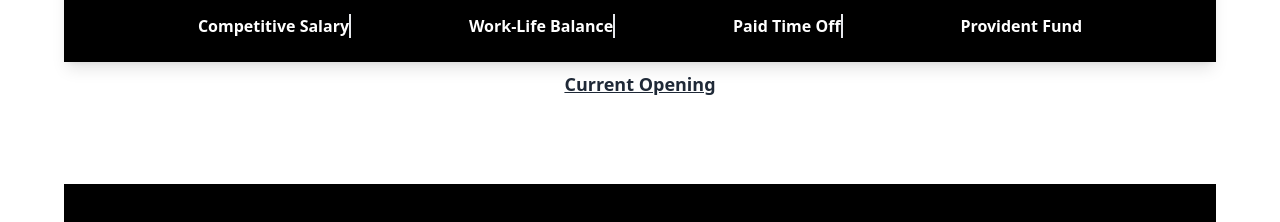
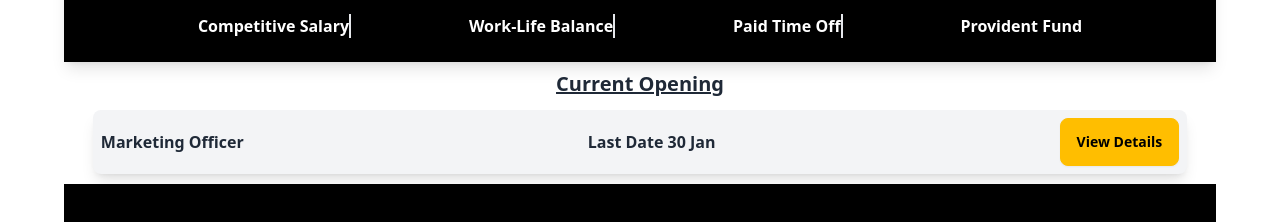
Before and after one commit to Mdsakib999/tazan-group, a React (Vite) app: page /career in a window 1280 px wide. Shown: the part 562-784 px from the top of the page. Built offline with nearby package versions, Linux system fonts and the light colour scheme.

Commit message:
career job details

```diff
--- a/src/components/Career.jsx
+++ b/src/components/Career.jsx
@@ -29,7 +29,14 @@ const Career = () => {
         </div>
       </div>
 
-      <h1 className="text-center mt-2 text-lg font-bold underline">Current Opening</h1>
+      <h1 className=" text-center mt-2 text-xl font-bold underline">Current Opening</h1>
+
+      <div className="w-[95%] mt-3 px-2 py-2 mx-auto flex justify-between items-center bg-gray-100 rounded-lg mb-8 shadow-lg">
+        <p className="font-semibold text-base">Marketing Officer</p>
+        <p className="font-semibold text-base">Last Date 30 Jan</p>
+        <p className="btn btn-warning">View Details</p>
+      </div>
+
     </div>
   );
 };
```
